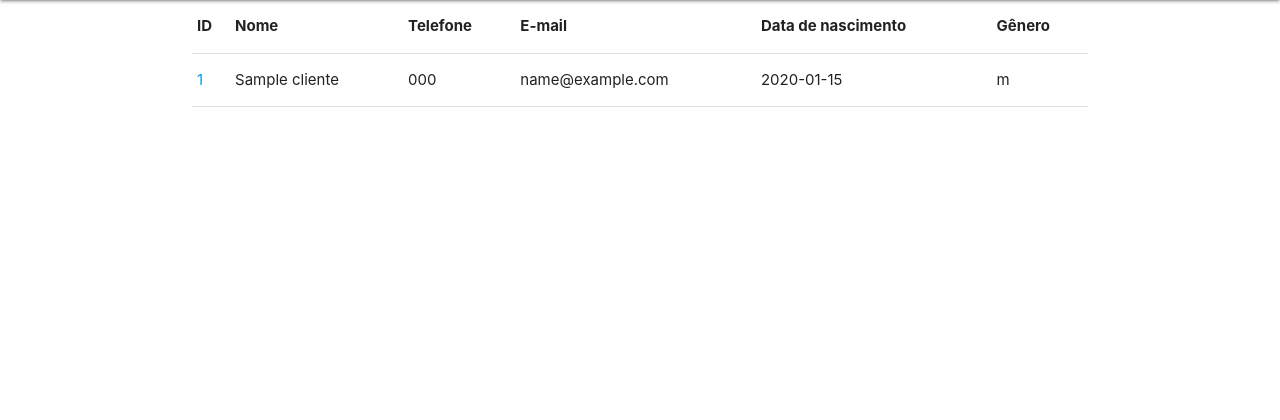
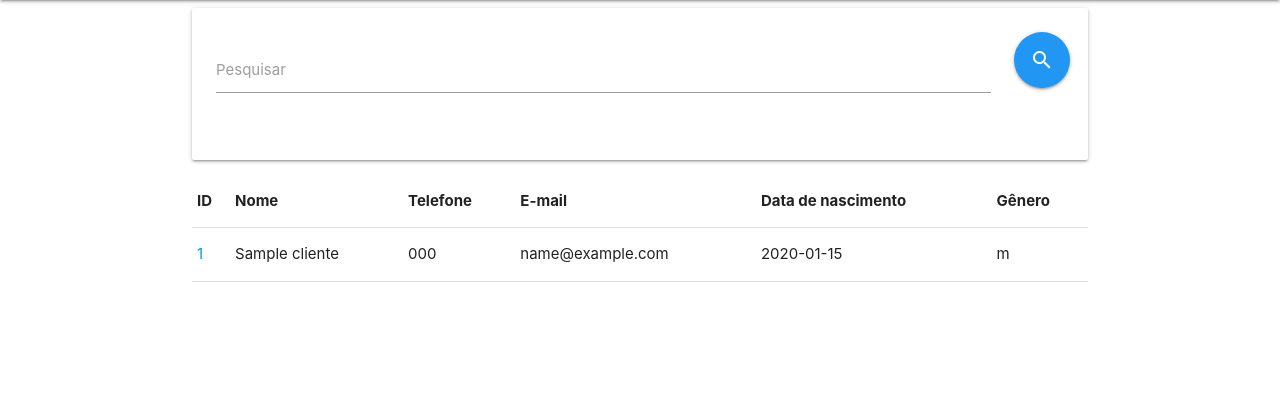
Before and after one commit to TiagoHellebrandt/requests_system, a PHP site: page /clientes.php in a window 1280 px wide. Shown: the part 64-484 px from the top of the page. Run offline with PHP 8.4, Linux system fonts and the light colour scheme; tables that the repository leaves empty hold one stand-in row (values such as "Sample post"); some libraries are stand-ins or nearby versions.

Commit message:
search clientes completed with success

```diff
--- a/DAO/Manager.php
+++ b/DAO/Manager.php
@@ -157,9 +157,20 @@ class Manager {
     }
 
     function search($table, $search) {
-        $q = '';
+        $q = "SELECT * FROM $table WHERE ";
+        $columns = $this->getColumns($table);
+        for ($i=0;$i<count($columns);$i++) {
+            $q .= $columns[$i]." LIKE CONCAT('%', :value$i, '%') or ";
+        }
+        $q = substr($q, 0, -4);
+        $q .= ";";
         try {
             $query = $this->db->prepare($q);
+            for ($i=0;$i<count($columns);$i++) {
+                $query->bindValue(":value$i", $search, PDO::PARAM_STR);
+            }
+            $query->execute();
+            return $query->fetchAll(PDO::FETCH_OBJ);
         } catch (PDOExcepetion $e) {
             return false;
         }
--- a/clientes.php
+++ b/clientes.php
@@ -29,6 +29,7 @@
 
     <main>
         <div class="container">
+        <?php require_once 'templates/search.php' ?>
         <table class="highlight responsive-table">
             <thead>
                 <th>ID</th>
@@ -41,7 +42,11 @@
 
             <tbody>
                 <?php
-                    $registros = $objects->selectAll("Clientes");
+                    if (!isset($_GET['search'])) {
+                        $registros = $objects->selectAll("Clientes");
+                    } else {
+                        $registros = $objects->search("Clientes", $_GET['search']);
+                    }
                     foreach ($registros as $registro):
                 ?>
 
--- a/models/Clientes.php
+++ b/models/Clientes.php
@@ -48,8 +48,4 @@ class Clientes {
                 ]
             );
     }
-
-    function search($table, $search) {
-        global $objects;
-    }
 }
--- /dev/null
+++ b/templates/search.php
@@ -0,0 +1,19 @@
+<div class="col s12">
+    <div class="card horizontal">
+        <div class="card-stacked">
+            <div class="card-content">
+                <form method="get">
+                    <div class="row">
+                        <div class="input-field col s11">
+                            <input id="icon_prefix" type="text" class="validate" name="search" value="<?php echo isset($_GET["search"])?$_GET["search"]:"" ?>">
+                            <label for="icon_prefix">Pesquisar</label>
+                        </div>
+                        <div class="col s1">
+                            <button class="btn-floating waves-effect waves-light btn-large blue"><i class="material-icons left">search</i></button>
+                        </div>
+                    </div>
+                </form>
+            </div>
+        </div>
+    </div>
+</div>
```
Also changed, not shown: templates/list.php (deleted, +0 -17 lines).
